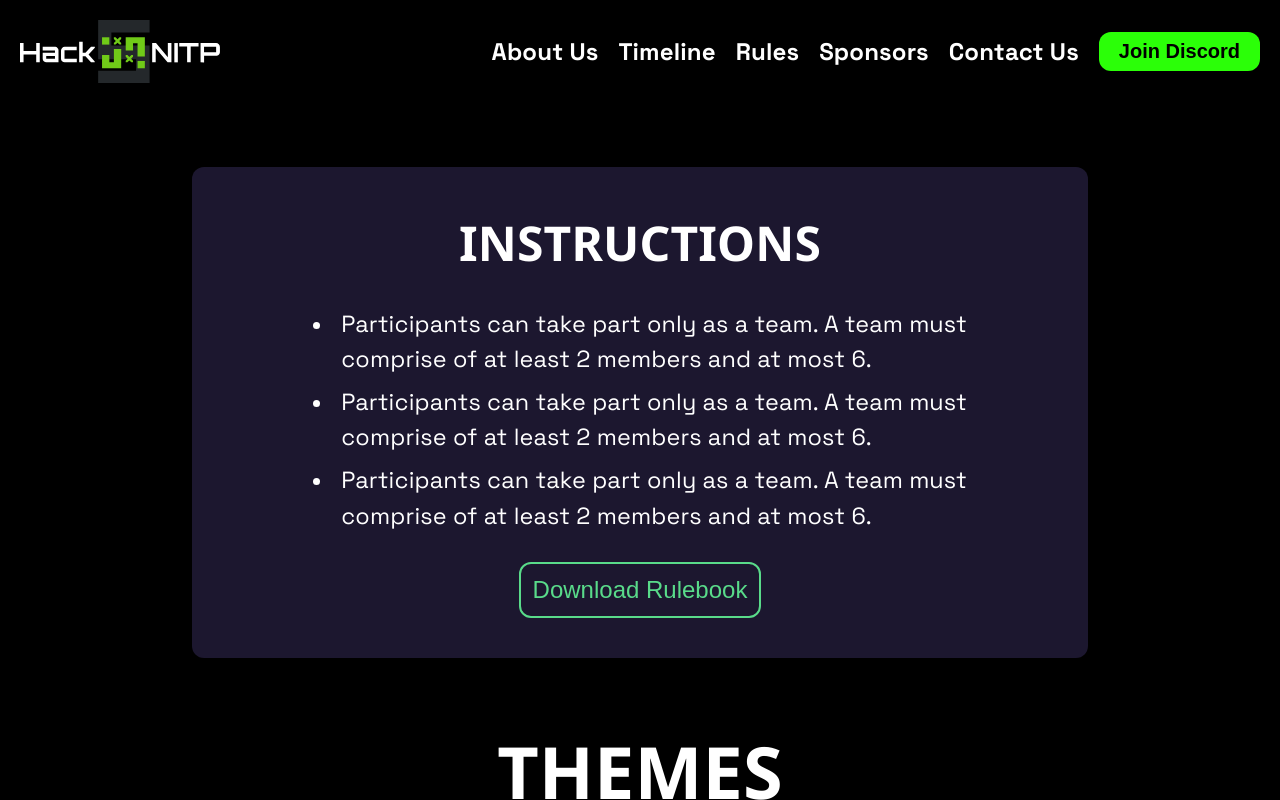
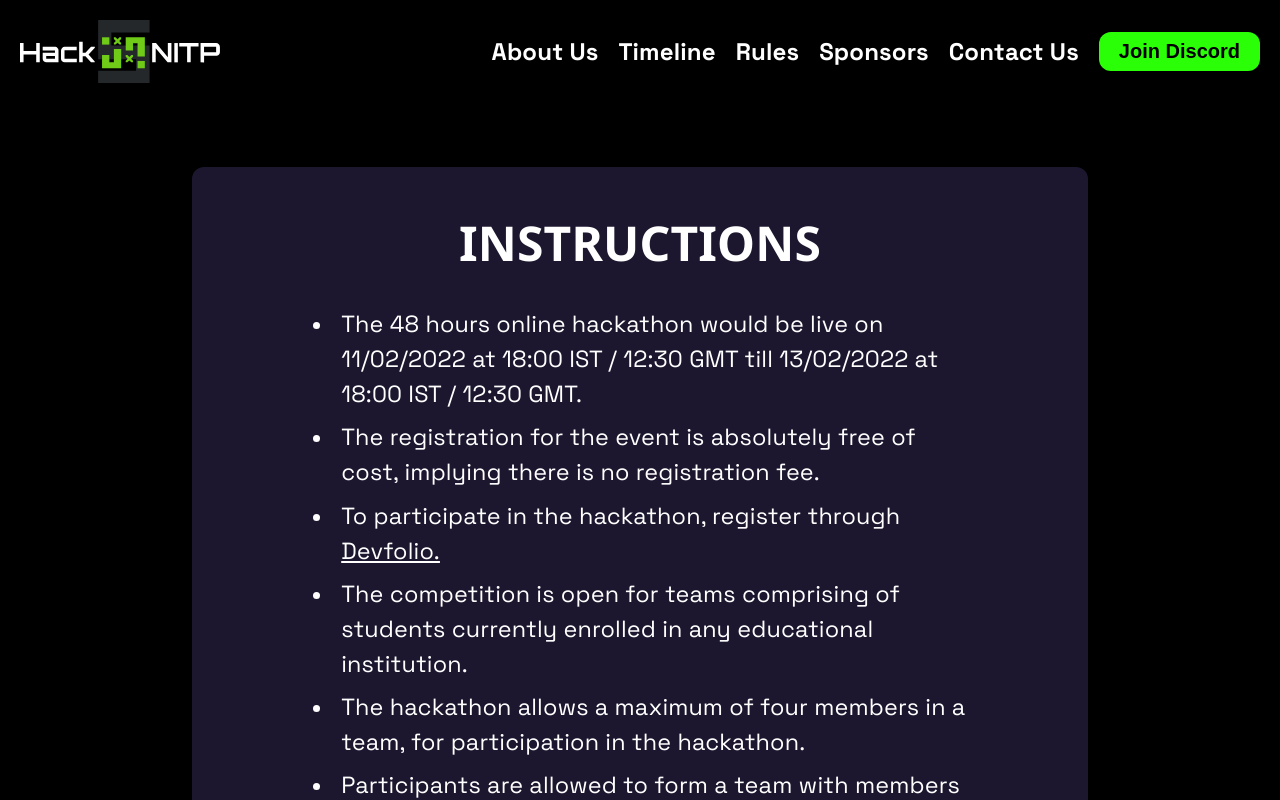
Before and after one commit to HackSlashNITP/hacknitp5.0, a Next.js app: page /rules in a window 1280 px wide. Built offline with nearby package versions, Linux system fonts and the light colour scheme.

Commit message:
add instructions data

```diff
--- a/pages/rules.js
+++ b/pages/rules.js
@@ -63,26 +63,59 @@ const Rules = () => {
                 <ul className="w-[85%] md:w-[100%] sm:w-[100%] md:text-[15px] sm:text-[15px] flex-col justify-center">
                   <li>
                     <h3 className="m-2 md:m-[5px] sm:m-[5px] font-normal font-inherit">
-                      Participants can take part only as a team. A team must
-                      comprise of at least 2 members and at most 6.
+                      The 48 hours online hackathon would be live on 11/02/2022
+                      at 18:00 IST / 12:30 GMT till 13/02/2022 at 18:00 IST /
+                      12:30 GMT.
                     </h3>
                   </li>
                   <li>
                     <h3 className="m-2 font-normal font-inherit">
-                      Participants can take part only as a team. A team must
-                      comprise of at least 2 members and at most 6.
+                      The registration for the event is absolutely free of cost,
+                      implying there is no registration fee.
                     </h3>
                   </li>
                   <li>
                     <h3 className="m-2 font-normal font-inherit">
-                      Participants can take part only as a team. A team must
-                      comprise of at least 2 members and at most 6.
+                      To participate in the hackathon, register through{" "}
+                      <a
+                        className="text-white"
+                        href="https://hacknitp-4.devfolio.co/."
+                        target="_blank"
+                        rel="noreferrer"
+                      >
+                        {" "}
+                        Devfolio.
+                      </a>
+                    </h3>
+                  </li>
+                  <li>
+                    <h3 className="m-2 font-normal font-inherit">
+                      The competition is open for teams comprising of students
+                      currently enrolled in any educational institution.
+                    </h3>
+                  </li>
+                  <li>
+                    <h3 className="m-2 font-normal font-inherit">
+                      The hackathon allows a maximum of four members in a team,
+                      for participation in the hackathon.
+                    </h3>
+                  </li>
+                  <li>
+                    <h3 className="m-2 font-normal font-inherit">
+                      Participants are allowed to form a team with members from
+                      educational institutions other than where they are
+                      enrolled in. That is, a team may have members from
+                      multiple educational institutions.
                     </h3>
                   </li>
                 </ul>
-                <a href="https://rebrand.ly/hacknitp-4/rulebook" target={"_blank"} rel="noopener noreferrer">
+                <a
+                  href="https://rebrand.ly/hacknitp-4/rulebook"
+                  target={"_blank"}
+                  rel="noopener noreferrer"
+                >
                   <button
-                    className="cursor-pointer text-[#59db8a] text-base sm:text-xs md:text-xs [border:2px_solid_#59db8a] p-3 bg-[transparent] rounded-xl box-border [&.animate]:animate-[0.75s_ease_0s_1_normal_forwards_slide-in-left] opacity-[0] [&.animate]:lg:animate-[0.75s_ease_0s_1_normal_forwards_slide-in-left] lg:opacity-[0]"
+                    className="cursor-pointer hover:bg-[#59db8a] hover:text-black text-[#59db8a] text-base sm:text-xs md:text-xs [border:2px_solid_#59db8a] p-3 bg-[transparent] rounded-xl box-border [&.animate]:animate-[0.75s_ease_0s_1_normal_forwards_slide-in-left] opacity-[0] [&.animate]:lg:animate-[0.75s_ease_0s_1_normal_forwards_slide-in-left] lg:opacity-[0]"
                     data-animate-on-scroll
                   >
                     Download Rulebook
```
